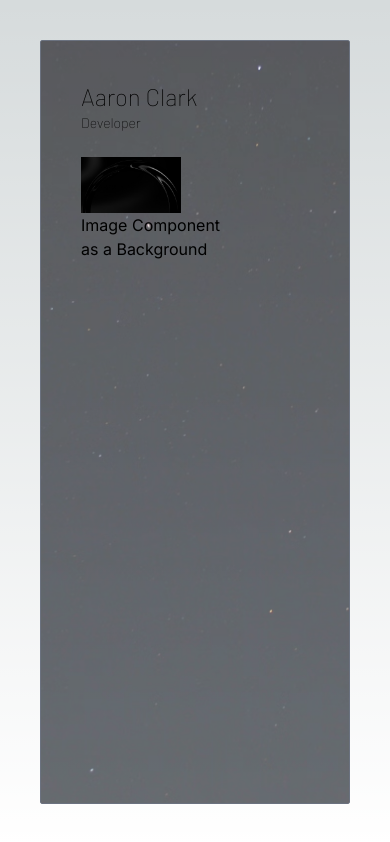
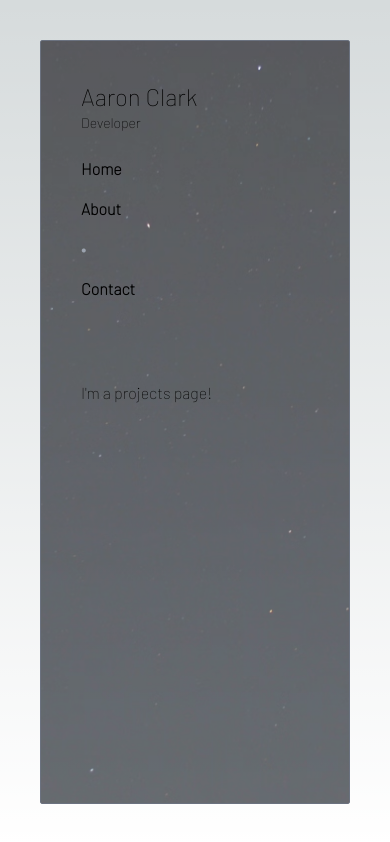
Before and after one commit to AaronC23/resume-cloud-aws, a Next.js app: page /projects in a window 390 px wide. Built offline with nearby package versions, Linux system fonts and the light colour scheme.

Commit message:
Mobile layout workinng (nearly)

```diff
--- a/app/about/page.tsx
+++ b/app/about/page.tsx
@@ -41,7 +41,7 @@ export default function About() {
   ];
 
   return (
-    <div className="grid gap-4 scrollable">
+    <div className="grid gap-4 md:scrollable">
       <div className="font-barlow text-left columns-1">
         {experiences.map((exp, index) => {
           return (
--- a/app/layout.tsx
+++ b/app/layout.tsx
@@ -26,7 +26,7 @@ export default function RootLayout({
               Aaron Clark
             </p>
             <p className="font-barlow text-sm md:text-lg pb-6">Developer</p>
-            <main className="grid grid-cols-1 md:grid-cols-2">
+            <main className="scrollable grid grid-cols-1 gap-20 md:grid-cols-2">
               <Navbar />
               {children}
               <Image
--- a/app/navbar/navbar.tsx
+++ b/app/navbar/navbar.tsx
@@ -31,10 +31,8 @@ export default function Navbar() {
   ];
 
   return (
-    <div className="z-50">
-      <div className="font-barlow font-bold container h-full">
-        <div className="flex md:flex-col items-start h-full">
-          <ul className="hidden md:block space-y-4">
+    <div className="font-barlow font-bold md:scrollable space-y-4">
+      <ul className="md:block space-y-4">
         {navMap.map((page, index) => {
           if (pathname === page.link) {
             return (
@@ -59,7 +57,5 @@ export default function Navbar() {
         })}
       </ul>
     </div>
-      </div>
-    </div>
   );
 }
--- a/app/page.tsx
+++ b/app/page.tsx
@@ -11,14 +11,12 @@ export default function Home() {
     setVisitorCount("You are the " + count + " visitor.");
   }, []);
   return (
-    <div className="grid gap-4">
-      <div className="font-barlow scrollable text-lg">
-        {/* Need to make font smaller, need to add padding to bottom of navbar if small screen */}
-        Welcome! I am Aaron Clark, a Full Stack Software Engineer based in
-        Adelaide. I believe in creating a seamless and tailored experiences for
-        users.
-        {visitorCount}
-      </div>
+    <div className="font-barlow md:scrollable text-lg">
+      {/* Need to make font smaller, need to add padding to bottom of navbar if small screen */}
+      Welcome! I am Aaron Clark, a Full Stack Software Engineer based in
+      Adelaide. I believe in creating a seamless and tailored experiences for
+      users.
+      {visitorCount}
     </div>
   );
 }
--- a/app/projects/page.tsx
+++ b/app/projects/page.tsx
@@ -1,28 +1,6 @@
-import Image from "next/image";
-import background from "../images/bg-image.jpg";
-
 const Projects = () => (
   <div>
-    <div>
-      <Image
-        className="-z-10"
-        alt="Background"
-        src={background}
-        placeholder="blur"
-        quality={100}
-        width={100}
-        height={100}
-        sizes="100vw"
-        style={{
-          objectFit: "cover",
-        }}
-      />
-    </div>
-    <p>
-      Image Component
-      <br />
-      as a Background
-    </p>
+    <div className="font-barlow scrollable">I'm a projects page!</div>
   </div>
 );
 
```
Also changed, not shown: 1 other file (tests, documents, lock files or other folders). Lines whose indentation alone changed are shown as unchanged.
